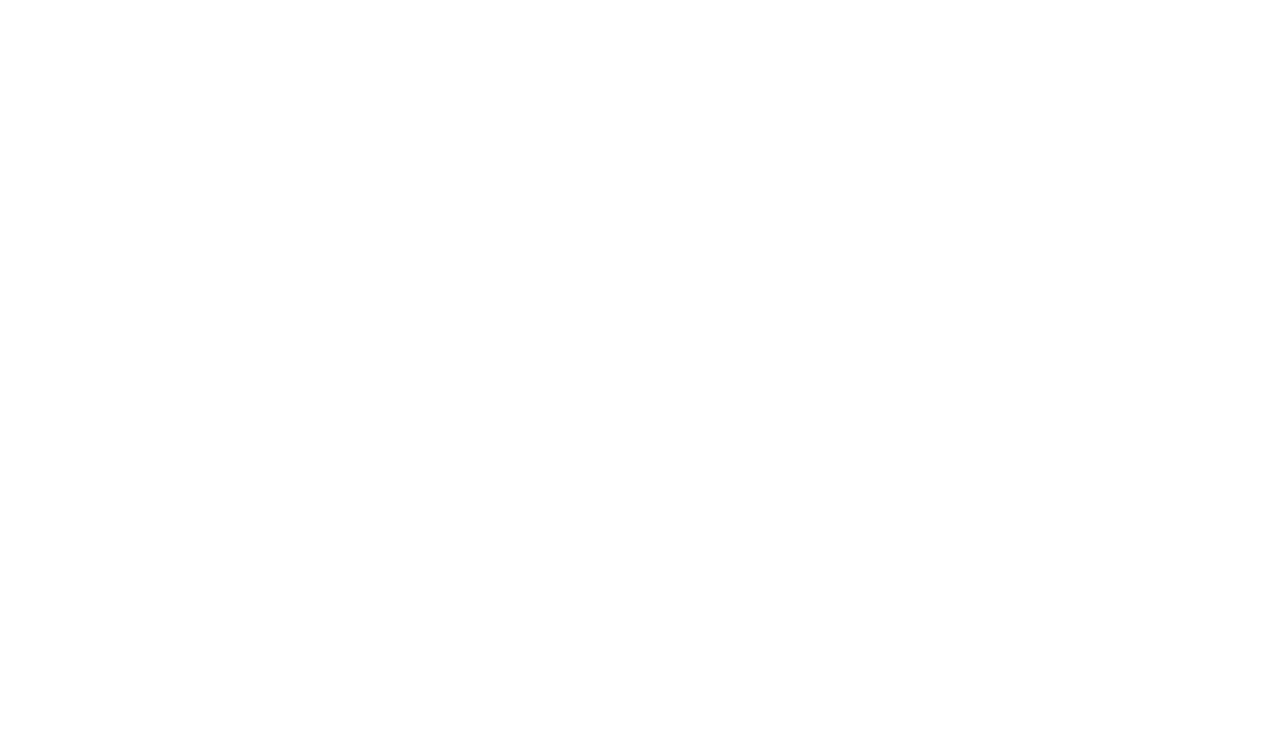
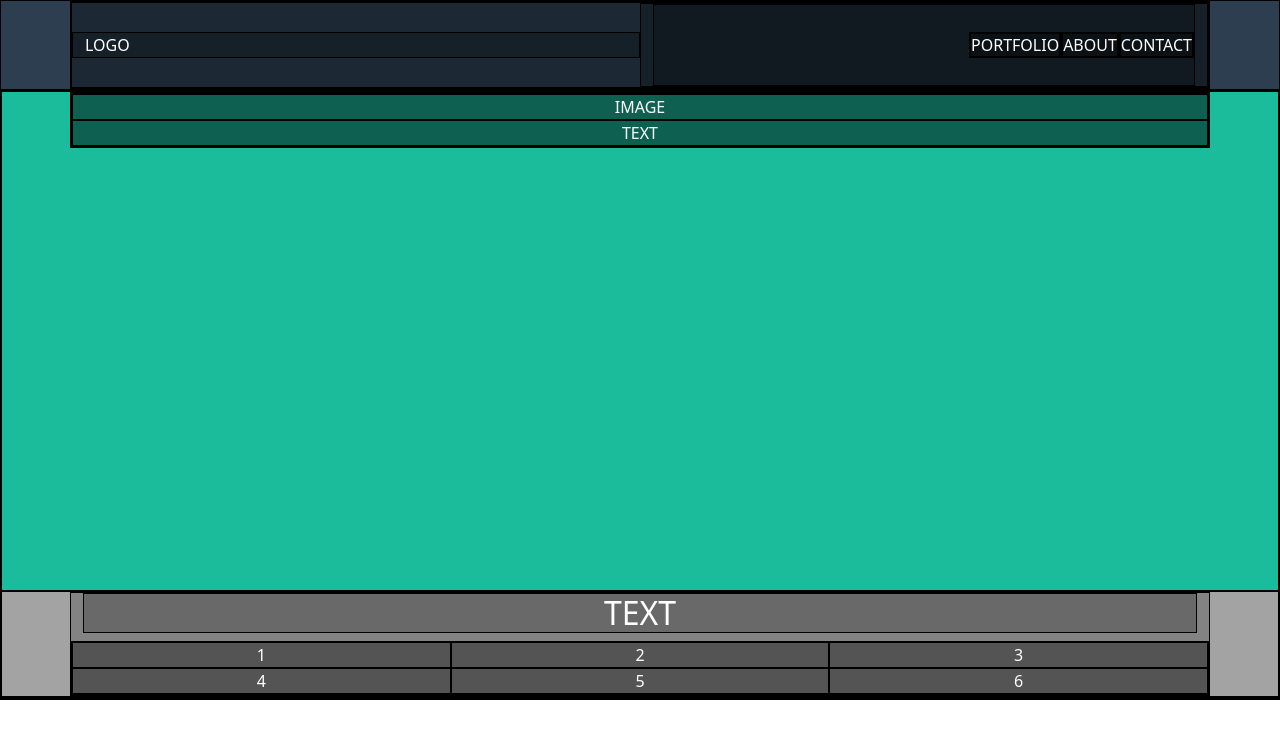
Before and after one commit to MrArcano/html-css-bootstrap-freelancer, a plain HTML site: page index.html in a window 1280 px wide. Drawn offline with nearby package versions, Linux system fonts and the light colour scheme.

Commit message:
[add]: header + hero + portfolio

```diff
--- a/css/style.css
+++ b/css/style.css
@@ -0,0 +1,26 @@
+:root{
+  --bg-header: #2c3e50;
+  --bg-hero: #1abc9c;
+  --bg-info: #3a546d;
+  --bg-footer: #2c3e50;
+}
+/* DEBUG */
+/* -------------------------------------- */
+body *{
+  border: 1px solid black;
+  background-color: rgba(0, 0, 0, 0.2);
+  color: white;
+}
+/* -------------------------------------- */
+
+/* HEADER */
+header{
+  height: 90px;
+  background-color: var(--bg-header);
+}
+
+/* HERO */
+.hero-custom{
+  background-color: var(--bg-hero);
+  height: 500px;
+}
--- a/index.html
+++ b/index.html
@@ -15,5 +15,71 @@
 </head>
 <body>
 
+  <!-- HEADER -->
+  <header>
+    <!-- nav bar -->
+    <div class="container h-100">
+      <div class="row align-items-center h-100 ">
+
+        <!-- logo -->
+        <div class="col">LOGO</div>
+
+        <!-- hamburger menu -->
+        <div class="col d-md-none text-end">HM</div>
+
+        <!-- menu -->
+        <nav class="col d-none d-md-block text-end h-100">
+          <ul class="list-unstyled d-flex justify-content-end align-items-center h-100">
+            <li>
+              <a href="#" class="text-decoration-none ">PORTFOLIO</a>
+            </li>
+            <li>
+              <a href="#" class="text-decoration-none ">ABOUT</a>
+            </li>
+            <li>
+              <a href="#" class="text-decoration-none ">CONTACT</a>
+            </li>
+          </ul>
+        </nav>
+        <!-- end menu -->
+
+      </div>
+    </div>
+  </header>
+
+  <!-- MAIN -->
+  <main>
+    <!-- section hero -->
+    <section class="hero-custom text-center">
+      <div class="container">
+        <div class="row row-cols-1">
+          <div class="col">IMAGE</div>
+          <div class="col">TEXT</div>
+        </div>
+      </div>
+    </section>
+
+    <!-- section portfolio -->
+    <section class="text-center">
+    <div class="container">
+      <h2>TEXT</h2>
+      <div class="row row-cols-1 row-cols-md-2 row-cols-xl-3 ">
+        <div class="col">1</div>
+        <div class="col">2</div>
+        <div class="col">3</div>
+        <div class="col">4</div>
+        <div class="col">5</div>
+        <div class="col">6</div>
+      </div>
+    </div>
+    </section>
+    <!-- section about -->
+    <!-- section contact-me -->
+  </main>
+
+  <!-- FOOTER -->
+  <footer>
+    <!-- info - link - copyright -->
+  </footer>
 </body>
 </html>
```
